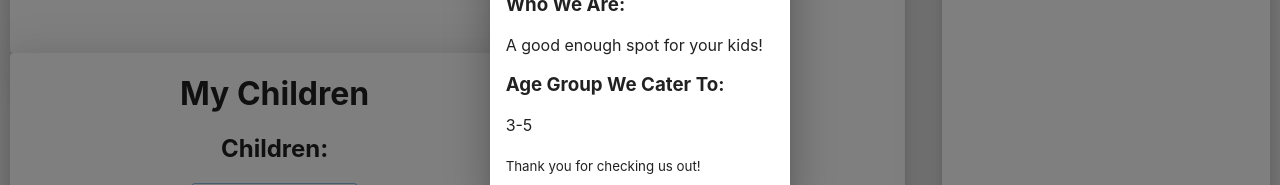
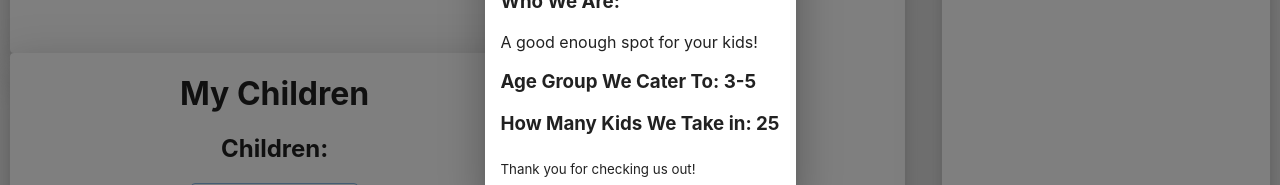
Before and after one commit to bijon7/onestop-daycare, a React (Create React App) app in the folder frontend/: page /guardian in a window 1280 px wide. Both pictures are taken after a click on the button "THE SECOND GREATEST DAYCARE". Shown: the part 444-629 px from the top of the page. Built offline with nearby package versions, Linux system fonts and the light colour scheme.

Commit message:
changed dialogue box slightly

```diff
--- a/frontend/src/components/DaycareProfile.jsx
+++ b/frontend/src/components/DaycareProfile.jsx
@@ -9,7 +9,6 @@ import {
   IconButton
 } from "@mui/material";
 import CloseIcon from "@mui/icons-material/Close";
-import "./ChildProfile.scss"
 
 // hardcoded data mimicking axios call to daycare_profiles database
 const testData = {
@@ -117,8 +116,8 @@ export default function DaycareProfile(props) {
           <p>A1A 1A1</p>
           <h3>Who We Are:</h3>
           <p>{daycare.bio}</p>
-          <h3>Age Group We Cater To:</h3>
-          <p>{daycare.age_group}</p>
+          <h3>Age Group We Cater To: {daycare.age_group}</h3>
+          <h3>How Many Kids We Take in: {daycare.max_capacity}</h3>
           <footer>
             <sub>Thank you for checking us out!</sub>
           </footer>
```
